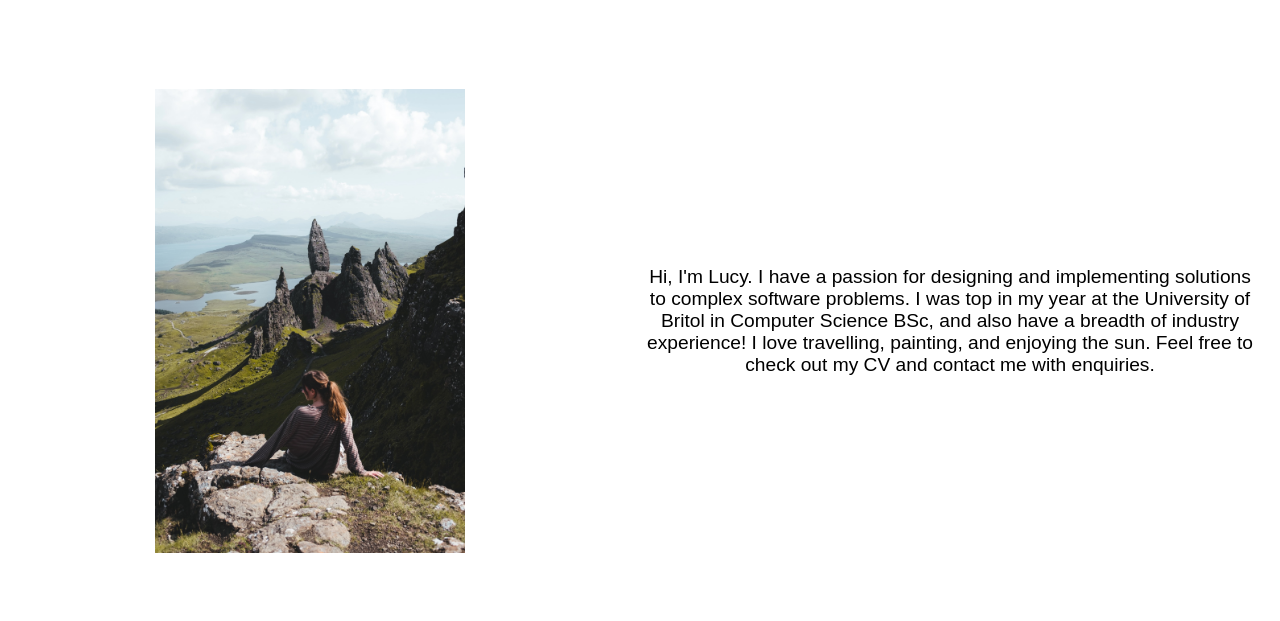
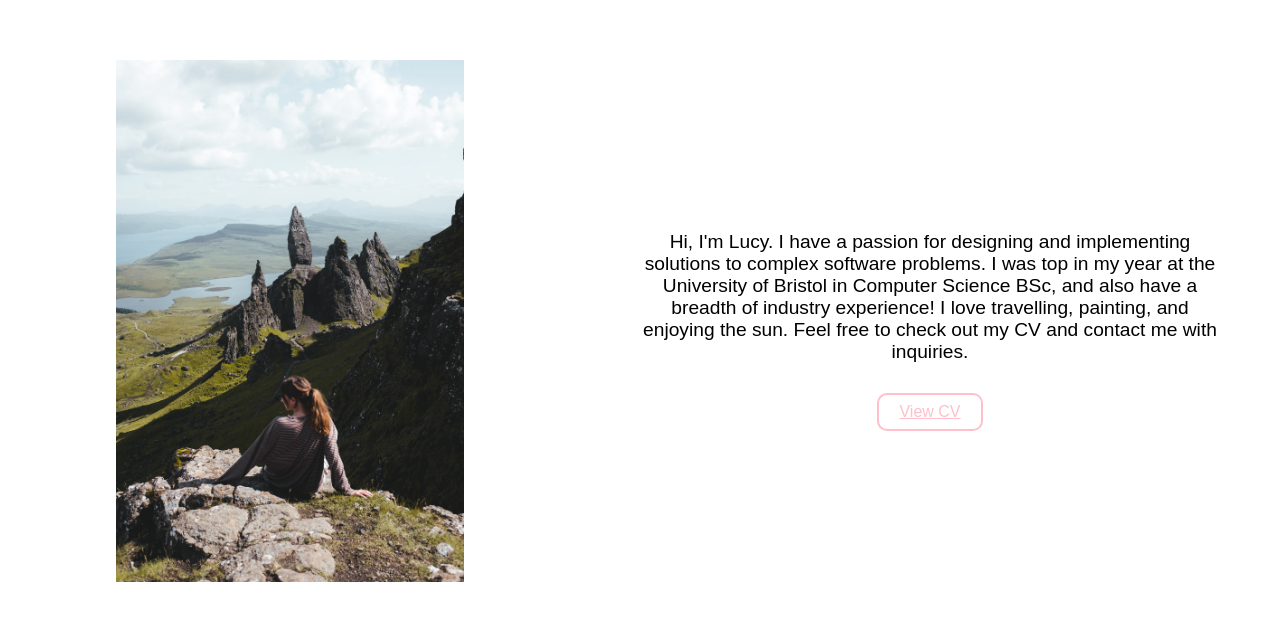
Before and after one commit to lucy-randewich/react-resume-website, a React (Create React App) app: page / in a window 1280 px wide. Shown: the part 879-1500 px from the top of the page. Built offline with nearby package versions, Linux system fonts and the light colour scheme; a web font is replaced by a local one.

Commit message:
update about section and add cv button

```diff
--- a/src/components/about.js
+++ b/src/components/about.js
@@ -1,6 +1,8 @@
 import React from 'react';
 import { makeStyles } from '@mui/styles';
 import Image from '../images/stor2.jpeg';
+import Button from '@mui/material/Button';
+import CV from '../resources/CV.pdf';
 
 const useStyles = makeStyles((theme) => ({
   aboutPage: {
@@ -20,38 +22,58 @@ const useStyles = makeStyles((theme) => ({
   },
   photo: {
     height: '100%',
-    maxWidth: '50%',
-    objectFit: 'contain'
+    maxWidth: '60%',
+    objectFit: 'contain',
   },
   textContainer: {
     flex: '1',
-    padding: '20px',
+    display: 'flex',
+    flexDirection: 'column',
+    alignItems: 'center',
+    justifyContent: 'center',
+    padding: '60px',
   },
   aboutText: {
     fontSize: '1.2rem',
+    textAlign: 'center',
+    marginBottom: '30px',
+    justifyContent: 'center',
+  },
+  cvButton: {
+    backgroundColor: 'transparent',
+    border: '2px solid pink',
+    color: 'pink',
+    borderRadius: '10px',
+    padding: '8px 20px',
+    fontSize: '1rem',
+    cursor: 'pointer',
+    transition: 'background-color 0.3s, color 0.3s',
+    '&:hover': {
+      backgroundColor: 'pink',
+      color: 'white',
+    },
   },
 }));
 
-const AboutPage = ({id}) => {
+const AboutPage = ({ id }) => {
   const classes = useStyles();
 
   return (
     <section id={id} className="about">
       <div className={classes.aboutPage}>
         <div className={classes.photoContainer}>
-        <img
-          src= {Image}
-          alt="About Me"
-          className={classes.photo}
-        />
+          <img src={Image} alt="About Me" className={classes.photo} />
         </div>
         <div className={classes.textContainer}>
           <p className={classes.aboutText}>
-          Hi, I'm Lucy. I have a passion for designing and implementing
-          solutions to complex software problems. I was top in my year at the University of Britol
-          in Computer Science BSc, and also have a breadth of industry experience! I love travelling,
-          painting, and enjoying the sun. Feel free to check out my CV and contact me with enquiries.
+            Hi, I'm Lucy. I have a passion for designing and implementing solutions to complex software problems.
+            I was top in my year at the University of Bristol in Computer Science BSc, and also have a breadth of industry experience!
+            I love travelling, painting, and enjoying the sun. Feel free to check out my CV and contact me with inquiries.
           </p>
+          <a href={CV} target="_blank" rel="noopener noreferrer" className={classes.cvButton}>
+            View CV
+          </a>
+
         </div>
       </div>
     </section>
--- a/src/components/home.js
+++ b/src/components/home.js
@@ -1,5 +1,5 @@
 import React from 'react';
-import bigLogo from '../images/biglogo.png'; // Import the image
+import bigLogo from '../images/biglogo.png';
 
 const HomePage = ({id}) => {
   const homepageContainerStyle = {
@@ -30,7 +30,7 @@ const HomePage = ({id}) => {
         <div style={cardStyle}>
           <img src={bigLogo} alt="Logo" style={logoStyle} />
           <p style={descriptionStyle}>
-            Hi! I'm Lucy. Have a scroll about this website to find out about me and what I can do for you.
+            Hi! I'm Lucy. Have a scroll about to find out about me and what I can do for you.
           </p>
         </div>
       </div>
```
Also changed, not shown: 1 other file (tests, documents, lock files or other folders). Lines whose indentation alone changed are shown as unchanged.
